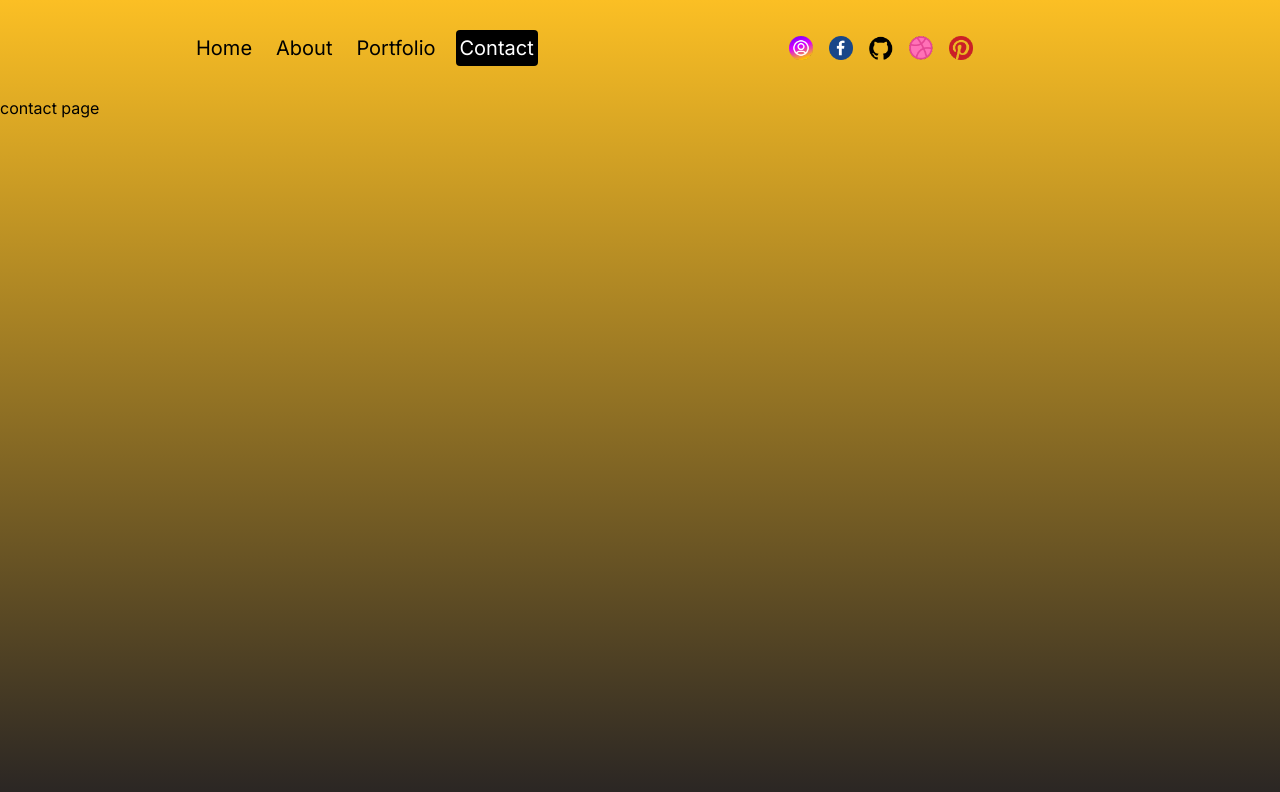
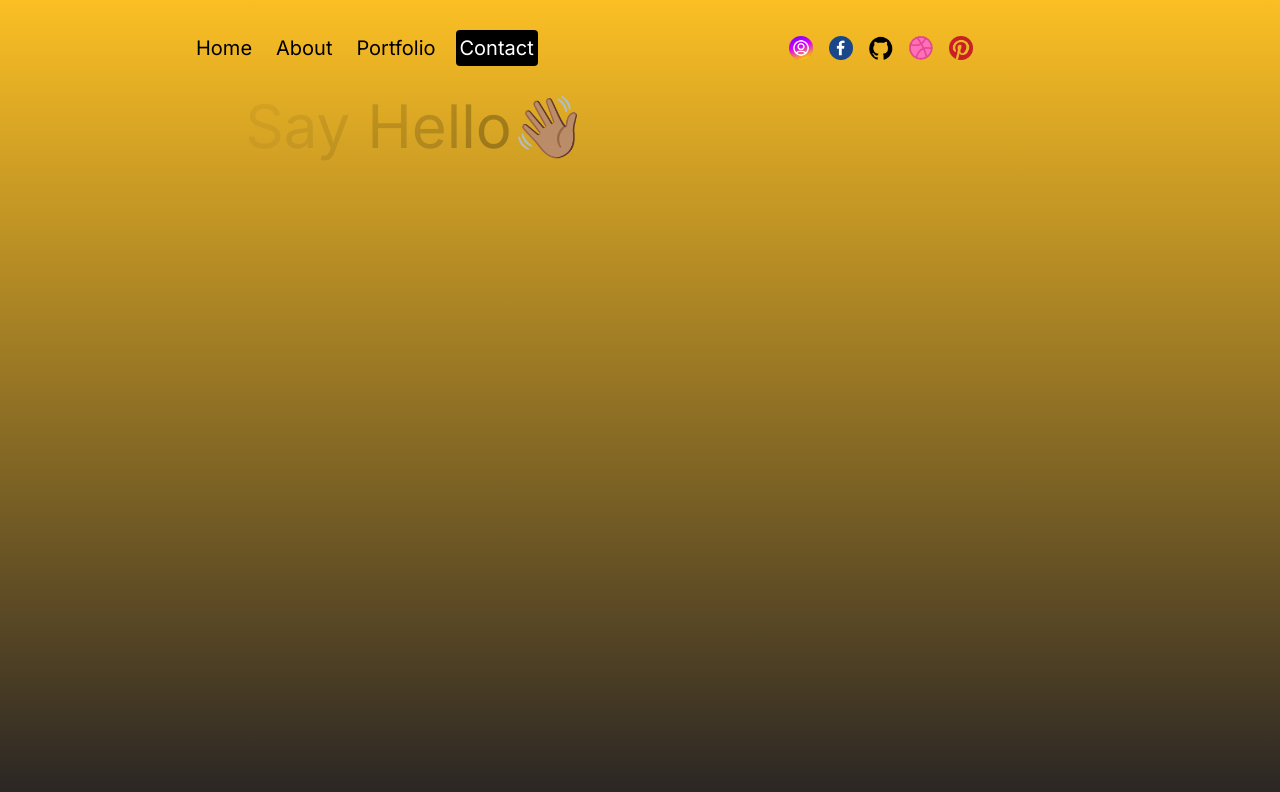
Before and after one commit to ZestyLimones/davidadrianhair, a Next.js app: page /contact in a window 1280 px wide. Shown: the top 792 px of the page. Built offline with nearby package versions, Linux system fonts and the light colour scheme.

Commit message:
added animation say hello to contact page.

```diff
--- a/src/app/contact/page.jsx
+++ b/src/app/contact/page.jsx
@@ -2,6 +2,8 @@
 import { motion } from 'framer-motion';
 
 const ContactPage = () => {
+  const text = 'Say Hello';
+
   return (
     <motion.div
       className="h-full"
@@ -9,7 +11,30 @@ const ContactPage = () => {
       animate={{ y: '0%' }}
       transition={{ duration: 1 }}
     >
-      contact page
+      <div className="h-full flex flex-col lg:flex-row px-4 sm:px-8 md:px-12 lg:px-20 xl:px-48">
+        <div className="h-1/2 lg:h-full lg:w-1/2 flex item-center text-center justify-center text-6xl">
+          <div className="">
+            {text.split('').map((letter, index) => (
+              <motion.span
+                key={index}
+                initial={{ opacity: 1 }}
+                animate={{ opacity: 0 }}
+                transition={{
+                  duration: 3,
+                  repeat: Infinity,
+                  delay: index * 0.1,
+                }}
+              >
+                {letter}
+              </motion.span>
+            ))}
+            👋🏽
+          </div>
+        </div>
+        <div className="h-1/2 lg:h-full lg:w-1/2">
+          <span></span>
+        </div>
+      </div>
     </motion.div>
   );
 };
```
